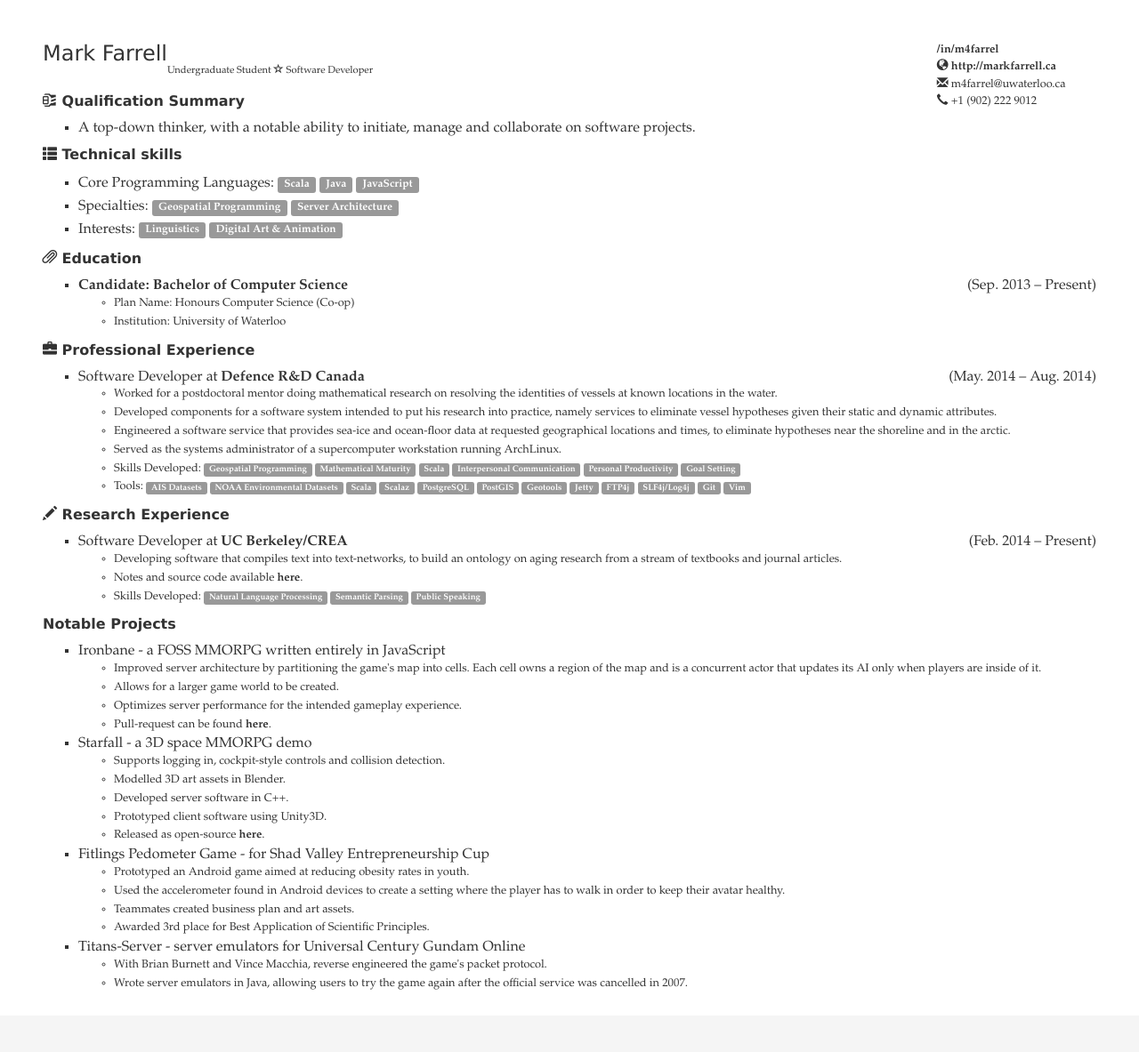
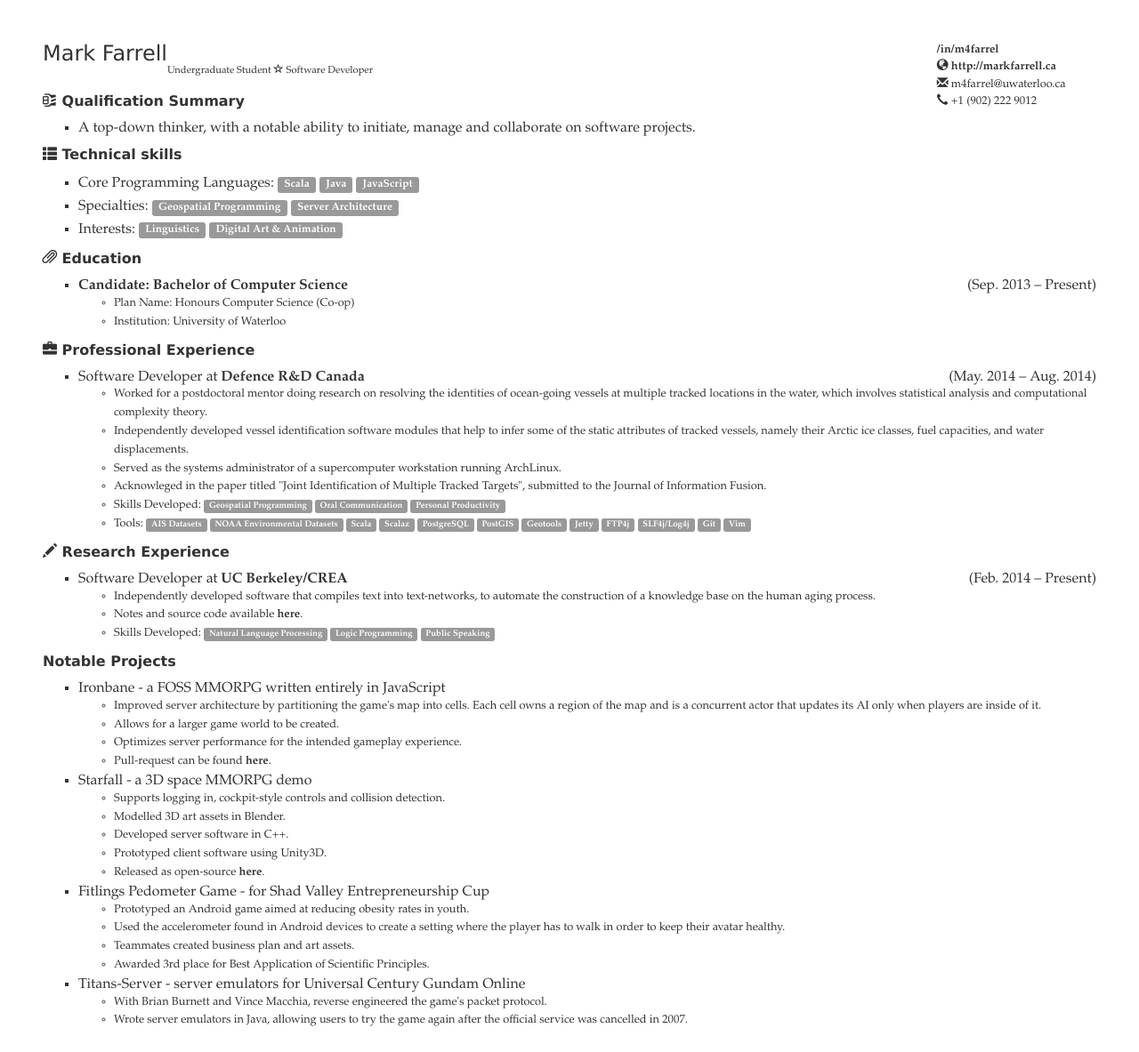
Before and after one commit to markfarrell/markfarrell.github.io, a Jekyll site: the page resume/page.html, which Jekyll copies as it is, in a window 1280 px wide. Shown: the whole page at 89% size. Built offline with Jekyll 4.4.1, drawn with Linux system fonts in a browser that asks for light colours; before the commit the page ends 1142 px from its top, so only the background shows below that.

```diff
--- a/creal/index.html
+++ b/creal/index.html
@@ -73,6 +73,10 @@
         padding-bottom: 0.5em;
       }
 
+      #search-input {
+        width: 163px;
+      }
+
       li.logo {
         float: left;
       }
@@ -135,7 +139,7 @@
         </li>
         <li class="search">
           <span class="fa fa-search fa-lg" onclick="app.search()"></span>
-          <input id="search-input" type="search" onchange="app.search()" onclick="app.showSuggestions()" onkeyup="app.showSuggestions()"></input>
+          <input id="search-input" type="search" onclick="app.showSuggestions()" onkeyup="app.showSuggestions()"></input>
         </li>
       </ul>
     </div>
--- a/resume/index.html
+++ b/resume/index.html
@@ -18,6 +18,10 @@
 			<div id="header"></div>
 			<div id="page-container"></div>
 			<div id="footer">
+				<address>
+					<span class="engine">
+					</span>
+				</address>
 			</div>
 		</div>
 	</body>
--- a/resume/page.html
+++ b/resume/page.html
@@ -60,17 +60,14 @@
 		<li>Software Developer at <a href="http://www.drdc-rddc.gc.ca/en/" target="_blank">Defence R&D Canada</a>
 			<span class="right">(May. 2014 – Aug. 2014)</span>
 			<ul>
-				<li>Worked for a postdoctoral mentor doing mathematical research on resolving the identities of vessels at known locations in the water.</li>
-				<li>Developed components for a software system intended to put his research into practice, namely  services to eliminate vessel hypotheses given their static and dynamic attributes.</li>
-				<li>Engineered a software service that provides sea-ice and ocean-floor data at requested geographical locations and times, to eliminate hypotheses near the shoreline and in the arctic.</li>
+				<li>Worked for a postdoctoral mentor doing research on resolving the identities of ocean-going vessels at multiple tracked locations in the water, which involves statistical analysis and computational complexity theory.</li>
+				<li>Independently developed vessel identification software modules that help to infer some of the static attributes of tracked vessels, namely their Arctic ice classes, fuel capacities, and water displacements.</li>
 				<li>Served as the systems administrator of a supercomputer workstation running ArchLinux.</li>
+				<li>Acknowleged in the paper titled "Joint Identification of Multiple Tracked Targets", submitted to the Journal of Information Fusion.</li>
         <li>Skills Developed:
           <span class="label label-default">Geospatial Programming</span>
-          <span class="label label-default">Mathematical Maturity</span>
-          <span class="label label-default">Scala</span>
-          <span class="label label-default">Interpersonal Communication</span>
+          <span class="label label-default">Oral Communication</span>
           <span class="label label-default">Personal Productivity</span>
-          <span class="label label-default">Goal Setting</span>
         </li>
 				<li>Tools:
 					<span class="label label-default">AIS Datasets</span>
@@ -96,11 +93,11 @@
 			Software Developer at <a href="http://crea.berkeley.edu" style="font-weight:regular" target="_blank">UC Berkeley/CREA</a>
 			<span class="right">(Feb. 2014 – Present)</span>
 			<ul>
-				<li>Developing software that compiles text into text-networks, to build an ontology on aging research from a stream of textbooks and journal articles.</li>
+				<li>Independently developed software that compiles text into text-networks, to automate the construction of a knowledge base on the human aging process.</li>
 				<li>Notes and source code available <a href="https://github.com/markfarrell/text-network-compiler" target="_blank">here</a>.</li>
         <li>Skills Developed:
           <span class="label label-default">Natural Language Processing</span>
-          <span class="label label-default">Semantic Parsing</span>
+          <span class="label label-default">Logic Programming</span>
           <span class="label label-default">Public Speaking</span>
         </li>
 			</ul>
```
Also changed, not shown: resume/resume.json (+8 -11 lines), 6 other files.
